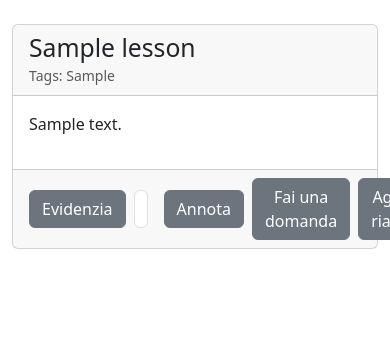
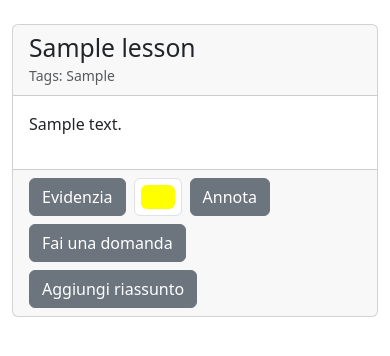
Before and after one commit to rcasertascuola/teachingmanager, a PHP site: page /lessons/view.php?id=1 in a window 390 px wide; the page is wider, and only the part inside the window is pictured. Shown: the part 56-412 px from the top of that part. Run offline with PHP 8.4, Linux system fonts and the light colour scheme; the visitor is signed in with stand-in values (Sample User, id 1); tables that the repository leaves empty hold one stand-in row (values such as "Sample post").

Commit message:
Make lesson view buttons responsive

```diff
--- a/lessons/view.php
+++ b/lessons/view.php
@@ -101,11 +101,11 @@ if ($lesson && isset($_SESSION['id']) && $_SESSION['role'] === 'student') {
                     <?php if ($_SESSION['role'] === 'teacher'): ?>
                         <a href="edit.php?id=<?php echo $lesson->id; ?>" class="btn btn-primary">Modifica Lezione</a>
                     <?php else: ?>
-                        <div id="student-tools" class="d-flex align-items-center">
-                            <button id="highlight-btn" class="btn btn-secondary me-2">Evidenzia</button>
-                            <input type="color" id="highlight-color-picker" class="form-control form-control-color me-3" value="#ffff00" title="Scegli un colore per evidenziare">
-                            <button id="annotate-btn" class="btn btn-secondary me-2">Annota</button>
-                            <button id="question-btn" class="btn btn-secondary me-2">Fai una domanda</button>
+                        <div id="student-tools" class="d-flex flex-wrap align-items-center gap-2">
+                            <button id="highlight-btn" class="btn btn-secondary">Evidenzia</button>
+                            <input type="color" id="highlight-color-picker" class="form-control form-control-color" value="#ffff00" title="Scegli un colore per evidenziare">
+                            <button id="annotate-btn" class="btn btn-secondary">Annota</button>
+                            <button id="question-btn" class="btn btn-secondary">Fai una domanda</button>
                             <button id="summary-btn" class="btn btn-secondary">Aggiungi riassunto</button>
                         </div>
                     <?php endif; ?>
```
